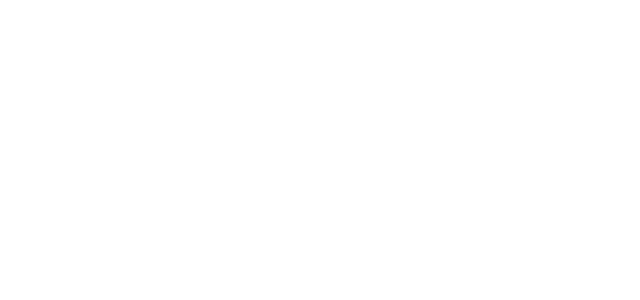
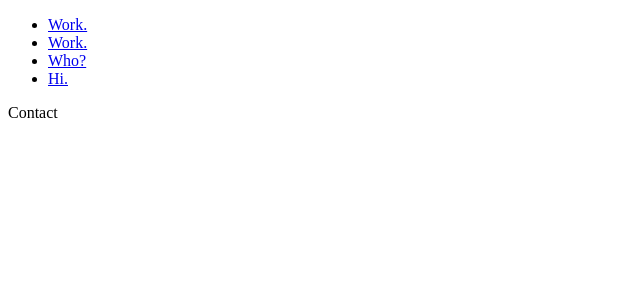
Before and after one commit to OrgesMihaj/toMIhaj-Front, a React (Create React App) app: page /contact in a window 1280 px wide. Shown: the top 300 px of the page, without its empty margins (0-640 px from the left). Built offline with nearby package versions, Linux system fonts and the light colour scheme.

Commit message:
React router; Navigation;

```diff
--- a/src/App.js
+++ b/src/App.js
@@ -1,10 +1,32 @@
 import React, { Component } from 'react';
+import { BrowserRouter, Route, Switch } from 'react-router-dom';
 
+// pages
+import Home from './pages/Home';
+import About from './pages/About';
+import Portfolio from './pages/Portfolio';
+import Contact from './pages/Contact';
+import Error from './pages/Error';
+
+// components
+import Navigation from './components/Navigation';
 
 class App extends Component {
     render() {
         return (
             <div className="App">
+
+                <BrowserRouter>
+                    <Navigation />
+
+                    <Switch>
+                        <Route path="/" component={Home} exact />
+                        <Route path="/about" component={About} />
+                        <Route path="/portfolio" component={Portfolio} />
+                        <Route path="/contact" component={Contact} />
+                        <Route component={Error} />
+                    </Switch>
+                </BrowserRouter>
 
             </div>
         );
--- /dev/null
+++ b/src/components/Navigation.js
@@ -0,0 +1,28 @@
+import React from 'react';
+import { NavLink } from 'react-router-dom';
+
+const Navigation = () => {
+    return (
+        // Navigation section starts here
+    	<nav className="c-nav">
+    		<ul className="c-nav__list">
+    			<li className="c-nav__item">
+                    <NavLink className="c-nav__link" to="/contact">Work.</NavLink>
+    			</li>
+    			<li className="c-nav__item">
+                    <NavLink className="c-nav__link" to="/portfolio">Work.</NavLink>
+
+    			</li>
+    			<li className="c-nav__item">
+                    <NavLink className="c-nav__link" to="/about">Who?</NavLink>
+    			</li>
+    			<li className="c-nav__item">
+                    <NavLink className="c-nav__link c-nav__link--is-active" to="/">Hi.</NavLink>
+    			</li>
+    		</ul>
+    	</nav>
+        // Navigation section starts here
+    )
+}
+
+export default Navigation;
--- /dev/null
+++ b/src/pages/About.js
@@ -0,0 +1,10 @@
+import React from 'react';
+
+
+const About = () => {
+    return (
+        <p>About</p>
+    )
+}
+
+export default About;
--- /dev/null
+++ b/src/pages/Contact.js
@@ -0,0 +1,10 @@
+import React from 'react';
+
+
+const Contact = () => {
+    return (
+        <p>Contact</p>
+    )
+}
+
+export default Contact;
--- /dev/null
+++ b/src/pages/Error.js
@@ -0,0 +1,10 @@
+import React from 'react';
+
+
+const Error = () => {
+    return (
+        <p>Error</p>
+    )
+}
+
+export default Error;
--- /dev/null
+++ b/src/pages/Home.js
@@ -0,0 +1,10 @@
+import React from 'react';
+
+
+const Home = () => {
+    return (
+        <p>Home</p>
+    )
+}
+
+export default Home;
--- /dev/null
+++ b/src/pages/Portfolio.js
@@ -0,0 +1,10 @@
+import React from 'react';
+
+
+const Portfolio = () => {
+    return (
+        <p>Portfolio</p>
+    )
+}
+
+export default Portfolio;
```
